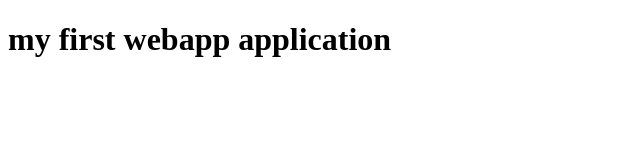
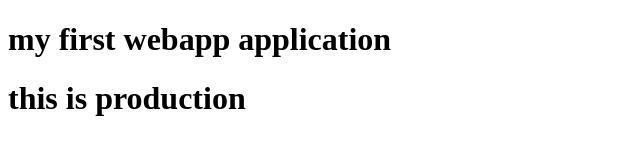
Before and after one commit to hrushidevops/webappdeployment, a plain HTML site: page index.html in a window 1280 px wide. Shown: the whole page, without its empty margins (0-640 px from the left). Drawn offline with Linux system fonts and the light colour scheme.

Commit message:
Update index.html

```diff
--- a/index.html
+++ b/index.html
@@ -4,6 +4,7 @@
 <body>
 
 <h1> my first webapp application</h1>
+  <h1> this is production </h1>
 
 </html>
 </body>
```
